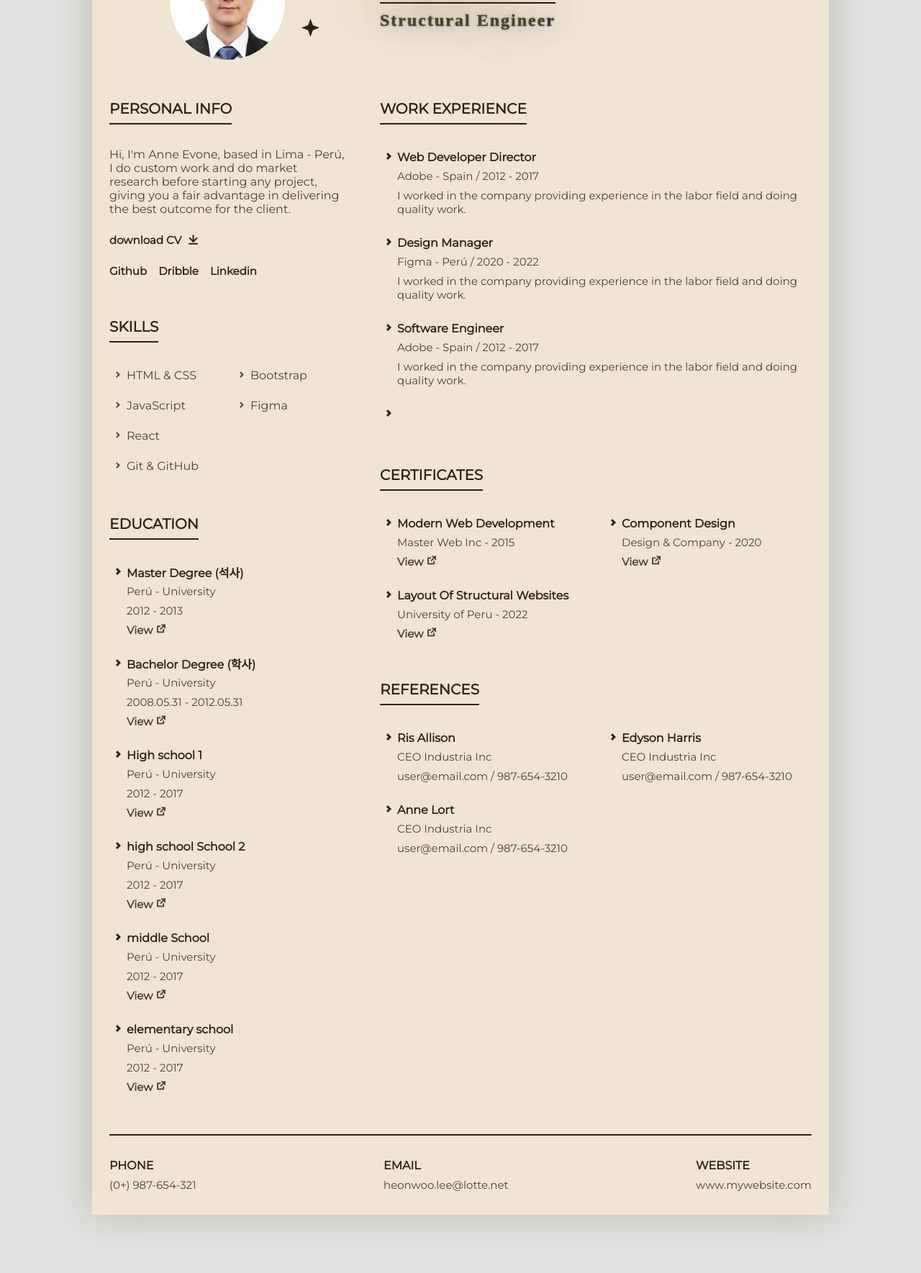
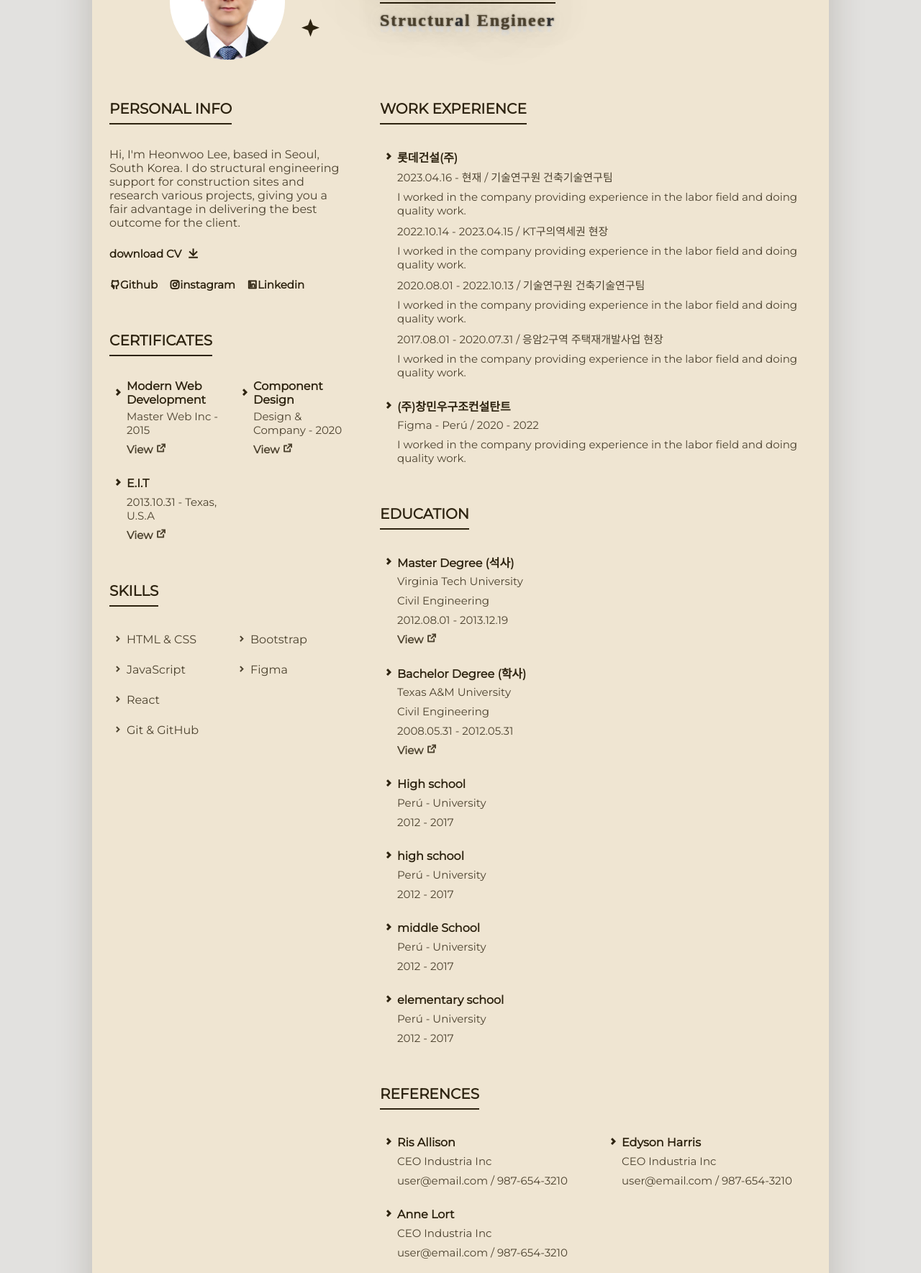
Before and after one commit to heon2100/me, a plain HTML site: page index.html in a window 1280 px wide. Shown: the part 309-2078 px from the top of the page at 72% size. Before the commit the page ends 2045 px from the top, so only its background shows below. Drawn offline with nearby package versions, Linux system fonts and the light colour scheme; a web font is replaced by a local one.

Commit message:
Update index.html

```diff
--- a/index.html
+++ b/index.html
@@ -20,7 +20,7 @@
       <!--==================== HEADER ====================-->
       <header class="header" id="header">
         <nav class="nav container">
-          <a href="#" class="nav__logo">Heonwoo Lee</a>
+          <a href="#" class="nav__logo">Résumé</a>
           <div class="nav__menu">
             <ul class="nav__list">
 
@@ -43,14 +43,14 @@
               </li>
 
               <li class="nav__item">
-                <a href="#education" class="nav__link">
-                  <i class="ri-book-3-line"></i>
+                <a href="#work" class="nav__link">
+                  <i class="ri-briefcase-3-line"></i>
                 </a>
               </li>
 
               <li class="nav__item">
-                <a href="#work" class="nav__link">
-                  <i class="ri-briefcase-3-line"></i>
+                <a href="#education" class="nav__link">
+                  <i class="ri-book-3-line"></i>
                 </a>
               </li>
 
@@ -73,12 +73,15 @@
                 <div class="home__perfil">
                   <img src="./assets/imgs/photo.jpg" alt="home image" class="home__img">
                 </div>
-                <div class="neon">
-                      <svg class="home__star-1" viewBox="0 0 50 50" xmlns="http://www.w3.org/2000/svg">
-                        <path d="M25 0L31.7523 18.2477L50 25L31.7523 31.7523L25
-                        50L18.2477 31.7523L0 25L18.2477 18.2477L25 0Z" />
-                      </svg>
-                </div>
+
+                <svg class="home__star-1" viewBox="0 0 50 50" xmlns="http://www.w3.org/2000/svg">
+
+                  <path d="M25 0L31.7523 18.2477L50 25L31.7523 31.7523L25
+                  50L18.2477 31.7523L0 25L18.2477 18.2477L25 0Z" />
+
+
+                </svg>
+
                 <svg class="home__star-2" viewBox="0 0 50 50" xmlns="http://www.w3.org/2000/svg">
                 <path d="M25 0L31.7523 18.2477L50 25L31.7523 31.7523L25
                 50L18.2477 31.7523L0 25L18.2477 18.2477L25 0Z" />
@@ -92,7 +95,7 @@
               </h1>
 
               <h2 class="home__profession neon">
-                <b><span></span><span></span><span></span><span>St</span>ructur<span>a</span>l Enginee<span>r</span></b>
+                <b><span></span><span></span><span></span><span>S</span>truc<span>t</span>ur<span>a</span>l Enginee<span>r</span></b>
               </h2>
             </div>
 
@@ -105,9 +108,9 @@
             <h2 class="section__title">PERSONAL INFO</h2>
             <div class="about__container grid">
               <p>
-                Hi, I'm Anne Evone, based in Lima - Perú, I do
-                custom work and do market research before starting
-                any project, giving you a fair advantage in
+                Hi, I'm Heonwoo Lee, based in Seoul, South Korea. I do
+                structural engineering support for construction sites and
+                research various projects, giving you a fair advantage in
                 delivering the best outcome for the client.
               </p>
 
@@ -117,15 +120,15 @@
 
               <ul class="about__social">
                 <li>
-                  <a href="https://github.com/" target="_blank" class="about__social-link">Github</a>
+                  <a href="https://github.com/" target="_blank" class="about__social-link"><i class="ri-github-line"></i>Github</a>
                 </li>
 
                 <li>
-                  <a href="https://dribbble.com/" target="_blank" class="about__social-link">Dribble</a>
+                  <a href="https://instagram.com/" target="_blank" class="about__social-link"><i class="ri-instagram-line"></i>instagram</a>
                 </li>
 
                 <li>
-                  <a href="https://www.linkedin.com/" target="_blank" class="about__social-link">Linkedin</a>
+                  <a href="https://www.linkedin.com/" target="_blank" class="about__social-link"><i class="ri-linkedin-box-line"></i>Linkedin</a>
                 </li>
               </ul>
 
@@ -133,6 +136,53 @@
 
 
           </section>
+
+          <!--==================== CERTIFICATES ====================-->
+          <section class="certificates section">
+            <h2 class="section__title">CERTIFICATES</h2>
+
+            <div class="certificates__container grid">
+
+              <div>
+                <h2 class="resume__title">
+                  <i class="ri-arrow-drop-right-line"></i> Modern Web Development
+                </h2>
+                <div class="resume__data">
+                  <span>Master Web Inc -  2015</span>
+                  <span class="resume__button-link" id="k1_blur" onclick="viewPop(this);">
+                    View<i class="ri-external-link-line"></i>
+                  </span>
+                </div>
+              </div>
+
+              <div>
+                <h2 class="resume__title">
+                  <i class="ri-arrow-drop-right-line"></i>Component Design
+                </h2>
+                <div class="resume__data">
+                  <span>Design & Company -  2020</span>
+                  <span class="resume__button-link" id="k2_blur" onclick="viewPop(this);">
+                    View<i class="ri-external-link-line"></i>
+                  </span>
+                </div>
+              </div>
+
+              <div>
+                <h2 class="resume__title">
+                  <i class="ri-arrow-drop-right-line"></i>E.I.T
+                </h2>
+                <div class="resume__data">
+                  <span>2013.10.31 - Texas, U.S.A </span>
+                  <span class="resume__button-link" id="eit" onclick="viewPop(this);">
+                    View<i class="ri-external-link-line"></i>
+                  </span>
+                </div>
+              </div>
+
+            </div>
+          </section>
+
+
 
           <!--==================== SKILLS ====================-->
           <section class="skills section" id="skills">
@@ -175,91 +225,7 @@
 
           </section>
 
-          <!--==================== EDUCATION ====================-->
-          <section class="education section" id="education">
-            <h2 class="section__title">EDUCATION</h2>
-            <div class="education__container grid">
 
-              <div>
-                <h2 class="resume__title">
-                  <i class="ri-arrow-drop-right-line"></i> Master Degree (석사)
-                </h2>
-                <div class="resume__data">
-                  <span> Perú - University </span>
-                  <span> 2012 - 2013 </span>
-                  <a href="./assets/pdf/cm_blur.pdf"  target="_blank" class="resume__button-link">
-                    View<i class="ri-external-link-line"></i>
-                  </a>
-                </div>
-              </div>
-
-              <div>
-                <h2 class="resume__title">
-                  <i class="ri-arrow-drop-right-line"></i> Bachelor Degree (학사)
-                </h2>
-                <div class="resume__data">
-                  <span> Perú - University </span>
-                  <span> 2008.05.31 - 2012.05.31 </span>
-                  <a href="./assets/pdf/cb_blur.pdf" target="_blank" class="resume__button-link">
-                    View<i class="ri-external-link-line"></i>
-                  </a>
-                </div>
-              </div>
-
-              <div>
-                <h2 class="resume__title">
-                  <i class="ri-arrow-drop-right-line"></i> High school 1
-                </h2>
-                <div class="resume__data">
-                  <span> Perú - University </span>
-                  <span> 2012 - 2017 </span>
-                  <a href="#" class="resume__button-link">
-                    View<i class="ri-external-link-line"></i>
-                  </a>
-                </div>
-              </div>
-
-              <div>
-                <h2 class="resume__title">
-                  <i class="ri-arrow-drop-right-line"></i> high school School 2
-                </h2>
-                <div class="resume__data">
-                  <span> Perú - University </span>
-                  <span> 2012 - 2017 </span>
-                  <a href="#" class="resume__button-link">
-                    View<i class="ri-external-link-line"></i>
-                  </a>
-                </div>
-              </div>
-
-              <div>
-                <h2 class="resume__title">
-                  <i class="ri-arrow-drop-right-line"></i> middle School
-                </h2>
-                <div class="resume__data">
-                  <span> Perú - University </span>
-                  <span> 2012 - 2017 </span>
-                  <a href="#" class="resume__button-link">
-                    View<i class="ri-external-link-line"></i>
-                  </a>
-                </div>
-              </div>
-
-              <div>
-                <h2 class="resume__title">
-                  <i class="ri-arrow-drop-right-line"></i> elementary school
-                </h2>
-                <div class="resume__data">
-                  <span> Perú - University </span>
-                  <span> 2012 - 2017 </span>
-                  <a href="#" class="resume__button-link">
-                    View<i class="ri-external-link-line"></i>
-                  </a>
-                </div>
-              </div>
-
-            </div>
-          </section>
         </div> <!------resume__left END ------------------->
 
         <div class="resume__right">
@@ -271,11 +237,26 @@
 
               <div>
                 <h2 class="resume__title">
-                  <i class="ri-arrow-drop-right-line"></i> Web Developer Director
+                  <i class="ri-arrow-drop-right-line"></i> 롯데건설(주)
 
                 </h2>
                 <div class="resume__data">
-                  <span>Adobe - Spain / 2012 - 2017</span>
+                  <span>2023.04.16 - 현재 / 기술연구원 건축기술연구팀</span>
+                  <p>
+                    I worked in the company providing experience
+                    in the labor field and doing quality work.
+                  </p>
+                  <span>2022.10.14 - 2023.04.15 / KT구의역세권 현장</span>
+                  <p>
+                    I worked in the company providing experience
+                    in the labor field and doing quality work.
+                  </p>
+                  <span>2020.08.01 - 2022.10.13 / 기술연구원 건축기술연구팀</span>
+                  <p>
+                    I worked in the company providing experience
+                    in the labor field and doing quality work.
+                  </p>
+                  <span>2017.08.01 - 2020.07.31 / 응암2구역 주택재개발사업 현장</span>
                   <p>
                     I worked in the company providing experience
                     in the labor field and doing quality work.
@@ -285,7 +266,7 @@
 
               <div>
                 <h2 class="resume__title">
-                  <i class="ri-arrow-drop-right-line"></i> Design Manager
+                  <i class="ri-arrow-drop-right-line"></i> (주)창민우구조컨설탄트
                 </h2>
                 <div class="resume__data">
                   <span>Figma - Perú / 2020 - 2022</span>
@@ -296,76 +277,88 @@
                 </div>
               </div>
 
+
+            </div>
+          </section>
+
+          <!--==================== EDUCATION ====================-->
+          <section class="education section" id="education">
+            <h2 class="section__title">EDUCATION</h2>
+            <div class="education__container grid">
+
               <div>
                 <h2 class="resume__title">
-                  <i class="ri-arrow-drop-right-line"></i> Software Engineer
+                  <i class="ri-arrow-drop-right-line"></i> Master Degree (석사)
                 </h2>
                 <div class="resume__data">
-                  <span>Adobe - Spain / 2012 - 2017</span>
-                  <p>
-                    I worked in the company providing experience
-                    in the labor field and doing quality work.
-                  </p>
+                  <span> Virginia Tech University </span>
+                  <span> Civil Engineering </span>
+                  <span> 2012.08.01 - 2013.12.19 </span>
+                  <span class="resume__button-link" id="cm_blur" onclick="viewPop(this);">
+                    View<i class="ri-external-link-line"></i>
+                  </span>
                 </div>
               </div>
 
               <div>
                 <h2 class="resume__title">
-                  <i class="ri-arrow-drop-right-line"></i>
+                  <i class="ri-arrow-drop-right-line"></i> Bachelor Degree (학사)
                 </h2>
                 <div class="resume__data">
-
-                </div>
-              </div>
-
-
-            </div>
-          </section>
-
-          <!--==================== CERTIFICATES ====================-->
-          <section class="certificates section">
-            <h2 class="section__title">CERTIFICATES</h2>
-
-            <div class="certificates__container grid">
-
-              <div>
-                <h2 class="resume__title">
-                  <i class="ri-arrow-drop-right-line"></i> Modern Web Development
-                </h2>
-                <div class="resume__data">
-                  <span>Master Web Inc -  2015</span>
-                  <a href="#" target="_blank" class="resume__button-link">
-                    View <i class="ri-external-link-line"></i>
-                  </a>
+                  <span> Texas A&M University </span>
+                  <span> Civil Engineering </span>
+                  <span> 2008.05.31 - 2012.05.31 </span>
+                  <span class="resume__button-link" id="cb_blur" onclick="viewPop(this);">
+                    View<i class="ri-external-link-line"></i>
+                  </span>
                 </div>
               </div>
 
               <div>
                 <h2 class="resume__title">
-                  <i class="ri-arrow-drop-right-line"></i>Component Design
+                  <i class="ri-arrow-drop-right-line"></i> High school
                 </h2>
                 <div class="resume__data">
-                  <span>Design & Company -  2020</span>
-                  <a href="#" target="_blank" class="resume__button-link">
-                    View <i class="ri-external-link-line"></i>
-                  </a>
+                  <span> Perú - University </span>
+                  <span> 2012 - 2017 </span>
                 </div>
               </div>
 
               <div>
                 <h2 class="resume__title">
-                  <i class="ri-arrow-drop-right-line"></i>Layout Of Structural Websites
+                  <i class="ri-arrow-drop-right-line"></i> high school
                 </h2>
                 <div class="resume__data">
-                  <span>University of Peru -  2022</span>
-                  <a href="#" target="_blank" class="resume__button-link">
-                    View <i class="ri-external-link-line"></i>
-                  </a>
+                  <span> Perú - University </span>
+                  <span> 2012 - 2017 </span>
+                </div>
+              </div>
+
+              <div>
+                <h2 class="resume__title">
+                  <i class="ri-arrow-drop-right-line"></i> middle School
+                </h2>
+                <div class="resume__data">
+                  <span> Perú - University </span>
+                  <span> 2012 - 2017 </span>
+                </div>
+              </div>
+
+              <div>
+                <h2 class="resume__title">
+                  <i class="ri-arrow-drop-right-line"></i> elementary school
+                </h2>
+                <div class="resume__data">
+                  <span> Perú - University </span>
+                  <span> 2012 - 2017 </span>
                 </div>
               </div>
 
             </div>
           </section>
+
+
+
 
           <!--==================== REFERENCES ====================-->
           <section class="references section">
@@ -436,7 +429,24 @@
       <i class="ri-arrow-up-line"></i>
     </a>
 
+
+      <!-----↓ 입력값 오류 시 경고문 ↓---------------->
+    <!-- The Modal -->
+    <div id="myModal" class="modal">
+      <!-- Modal content -->
+      <div class="modal-content">
+        <span class="close">&times;</span>
+        <p id="modalText"></p>
+      </div>
+    </div>
+
+
+
+
+
     <!--=============== MAIN JS ===============-->
     <script src="./script.js"></script>
   </body>
+
+
 </html>
```
